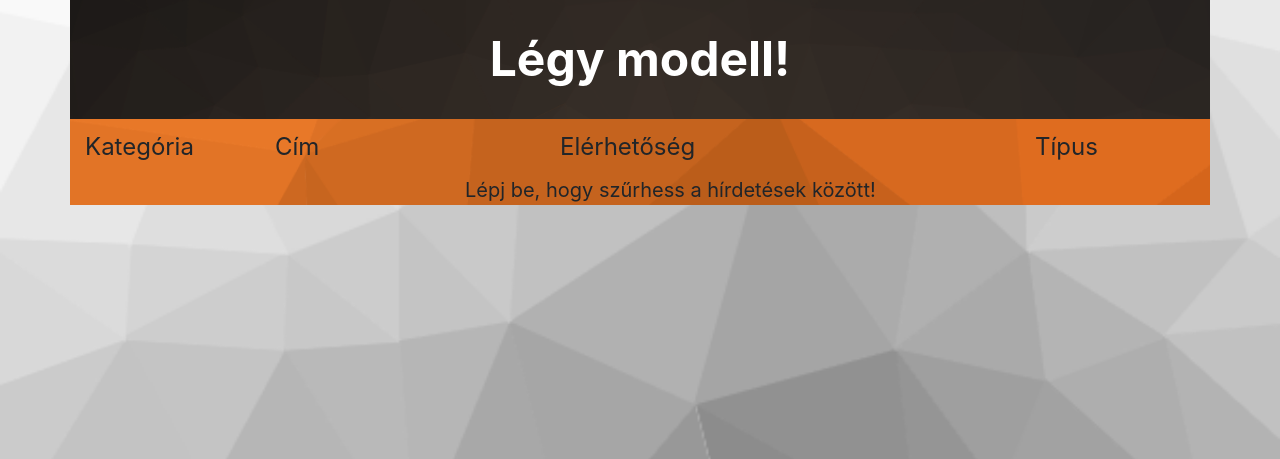
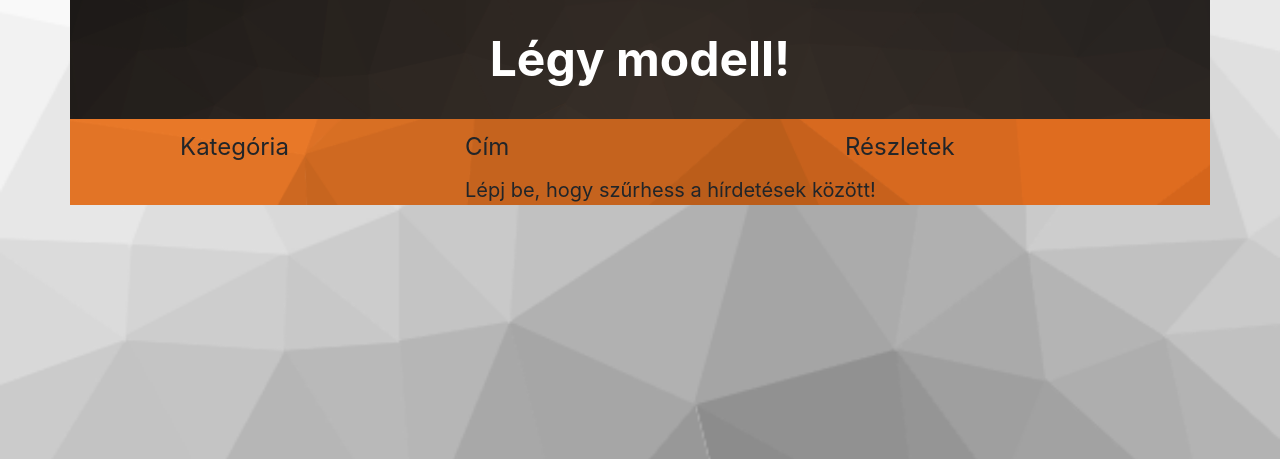
Before and after one commit to marciberes/legymodell, a Python web app: template website/templates/ads.html in a window 1280 px wide. Shown: the part 67-526 px from the top of the page. Run offline with Jinja, Linux system fonts and the light colour scheme; the template is opened without the code that fills it, so the values that code supplies are empty; some libraries are stand-ins or nearby versions.

Commit message:
43, minor changes in ads.html

```diff
--- a/website/templates/ads.html
+++ b/website/templates/ads.html
@@ -28,10 +28,10 @@
 <div class=container style="border-radius: 0%; background-image: url(&quot/static/triangles_orange.png&quot); background-size: cover;">
     <div class="row header justify-content-center" style="margin-top:25px; margin-bottom: 10px">Légy modell!</div>
     <div class=row style="font-size: 150%; margin-bottom: 10px">
-        <div class=col-md-2>Kategória</div>
-        <div class=col-md-3>Cím</div>
-        <div class=col-md-5>Elérhetőség</div>
-        <div class=col-md-2>Típus</div>
+        <div class=col-md-1></div>
+        <div class=col-md-3>Kategória</div>
+        <div class=col-md-4>Cím</div>
+        <div class=col-md-4>Részletek</div>
     </div>
     {% if row==0 %}
     <div class=row>
@@ -44,19 +44,16 @@
     {% endif %}
     {% for i in range(row) %}
     <div class=row >
-        <div class=col-md-2>
+        <div class=col-md-1></div>
+        <div class=col-md-3>
             {{category[i]}}
         </div>
-        <div class=col-md-3>
+        <div class=col-md-4>
             {{address[i]}}
         </div>
-        <div class=col-md-5>
-            {{contact[i]}}
-        </div>
-        <div class=col-md-2>
-            {{adtype[i]}}
-        </div>
+        <div class=col-md-4><a href="/ad"><button class="button btn-primary">Részletek</button></a></div>
     </div>
+
     {% endfor %}
     {% if user.is_authenticated %}
     <form method="POST">
--- a/website/views.py
+++ b/website/views.py
@@ -10,6 +10,7 @@
 def allowed_file(filename):
     return '.' in filename and \
            filename.rsplit('.', 1)[1].lower() in ALLOWED_EXTENSIONS
+
 
 @views.route('/')
 def home():
@@ -70,6 +71,10 @@
             row+=1
         return render_template("ads.html",user=current_user,contact = contact, adtype = adtype, address=address, category=category, row=row)
 
+@views.route('/ad')
+def ad():
+    return "<h1>Ad site</h1>"
+
 @views.route('/create-ad',methods=['GET', 'POST'])
 @login_required
 def create_ad():
```
